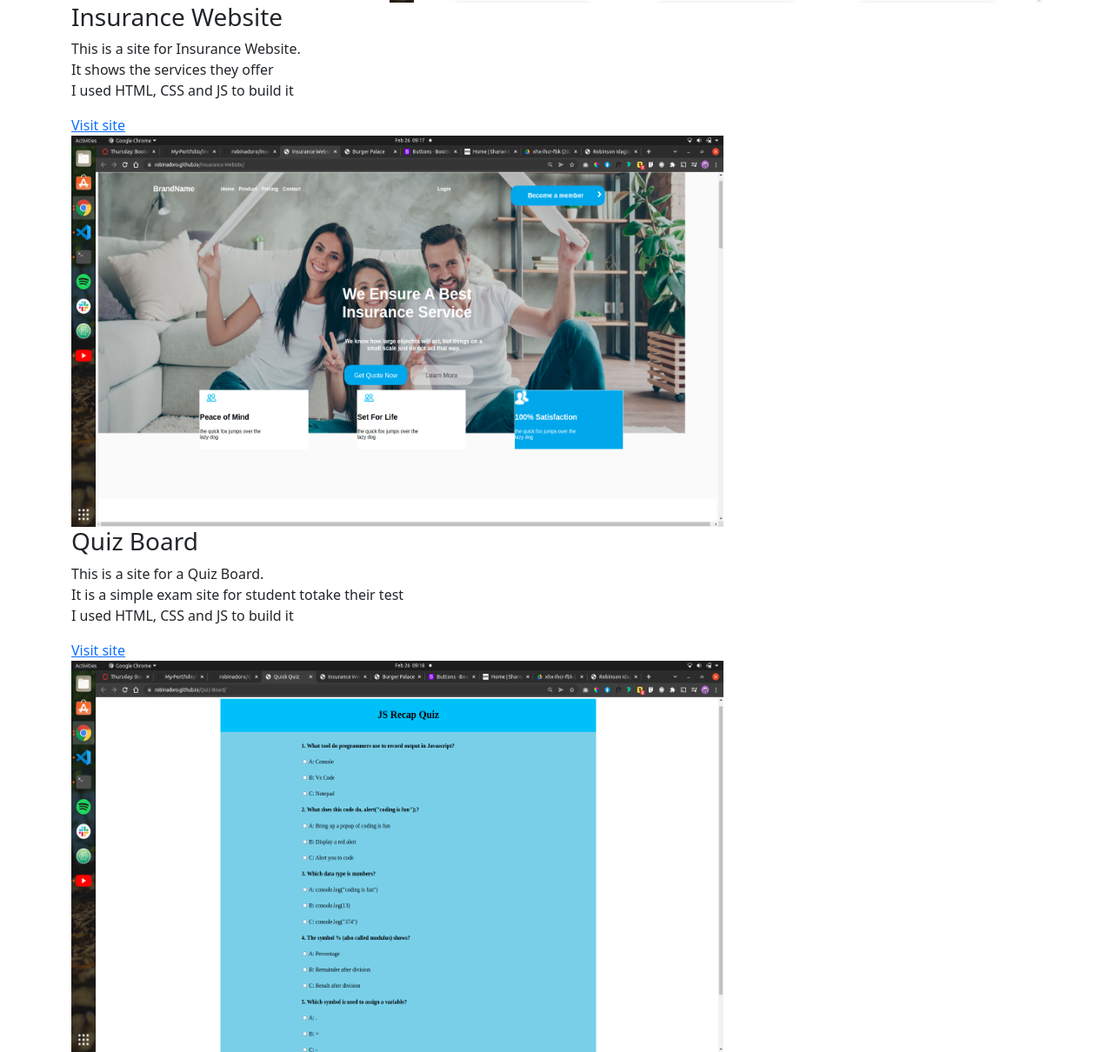
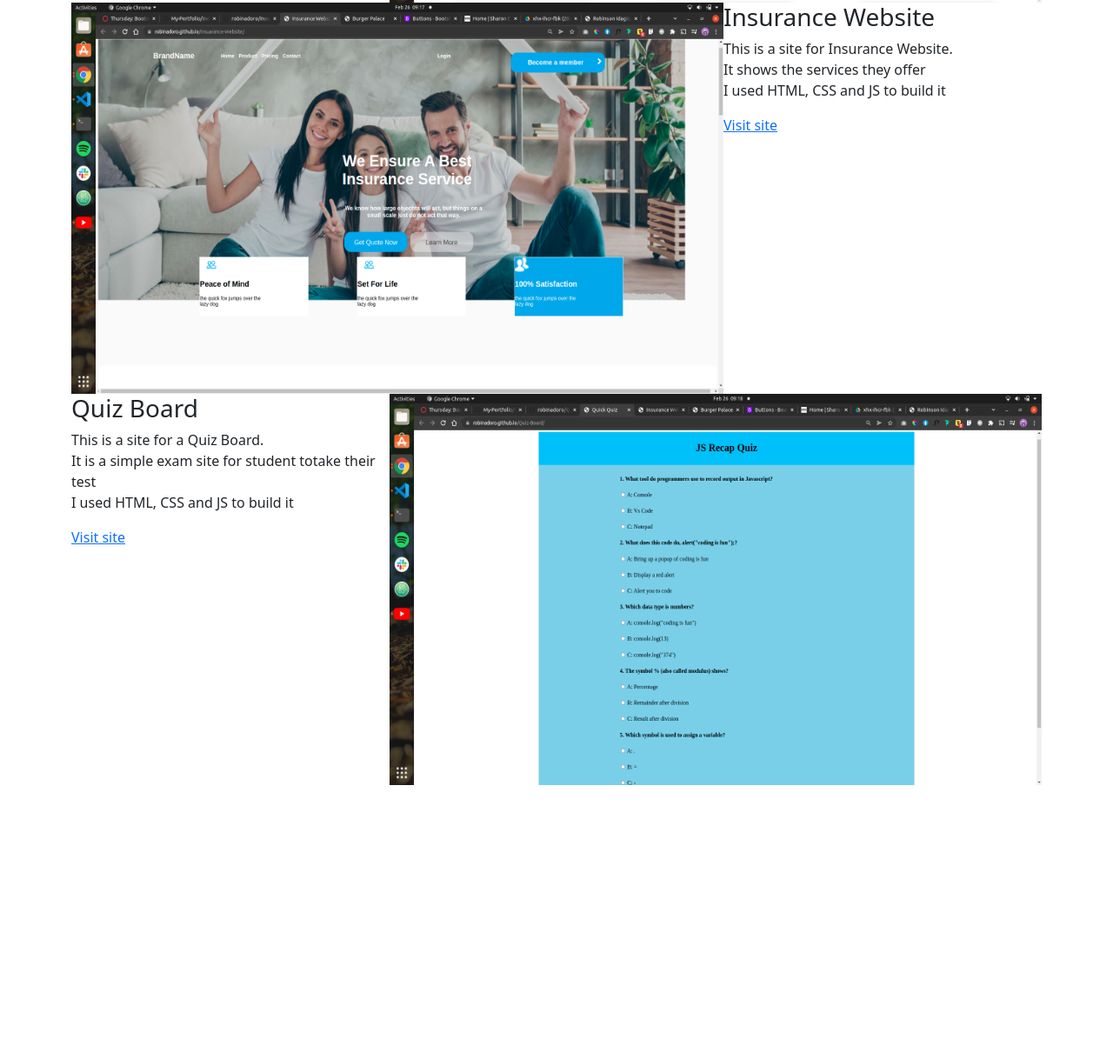
Before and after one commit to robinadoro/Portfolio-Landing-Page, a plain HTML site: page index.html in a window 1280 px wide. Shown: the part 1768-2978 px from the top of the page at 87% size. After the commit the page ends 2671 px from the top, so only its background shows below. Drawn offline with nearby package versions, Linux system fonts and the light colour scheme.

Commit message:
st:Styled insurance project

```diff
--- a/index.css
+++ b/index.css
@@ -12,3 +12,9 @@
     padding-top: 80px;
     margin-top: 8%;
 }
+.insurance_website{
+    display: flex;
+}
+.quiz_board{
+    display: flex;
+}
--- a/index.html
+++ b/index.html
@@ -88,13 +88,17 @@
               <img src="./imgs/burger.png" alt="" width="750" height="450" >
             </div>
             <div class="insurance_website">
+
+              <div class="insurance_img">
+                <img src="./imgs/insurance_website.png" alt="" width="750" height="450" >
+              </div>
               <div class="insurance_text">
                 <h3>Insurance Website</h3>
                 <p>This is a site for Insurance Website. <br> It shows the services they offer <br>
                   I used HTML, CSS and JS to build it</p>
                   <a href="https://robinadoro.github.io/Insuarance-Website/" target="_blank">Visit site</a>
               </div>
-              <img src="./imgs/insurance_website.png" alt="" width="750" height="450" >
+
             </div>
             <div class="quiz_board">
               <div class="quiz_text">
@@ -107,9 +111,7 @@
               <img src="./imgs/quiz_board.png" alt="" width="750" height="450" >
             </div>
           </div>
-
       </div>
-
     </div>
 
 
```
